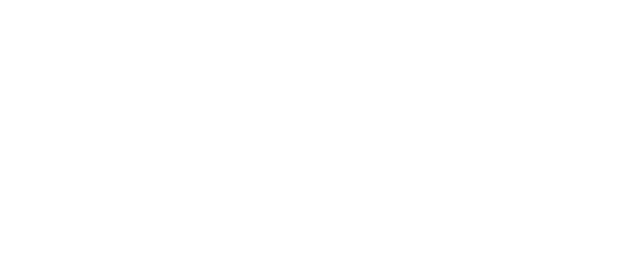
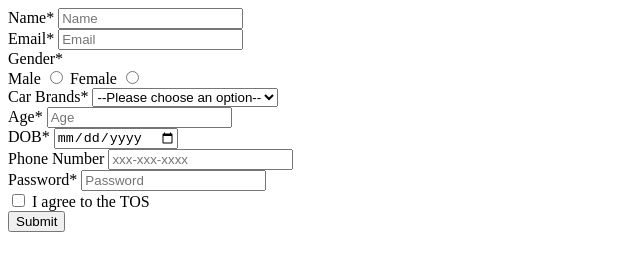
Before and after one commit to acciojob/signup-form-car-Karthiksunkari3, a website: page main.html in a window 1280 px wide. Shown: the whole page, without its empty margins (0-640 px from the left). Drawn offline with Linux system fonts and the light colour scheme.

Commit message:
created a submission

```diff
--- a/main.html
+++ b/main.html
@@ -8,6 +8,56 @@
 
 <body>
 	<!-- the entire body must be written by student -->
+	<form method="POST" action="./script.js">
+  <div>
+    <label for="name">Name*</label>
+    <input type="text" id="name" name="name" placeholder="Name" required>
+  </div>
+  <div>
+    <label for="email">Email*</label>
+    <input type="email" id="email" name="email" placeholder="Email" required>
+  </div>
+  <div>
+    <label>Gender*</label><br>
+    <label for="gender_m">Male</label>
+    <input type="radio" id="gender_m" name="gender" required>
+    <label for="gender_f">Female</label>
+    <input type="radio" id="gender_f" name="gender" required>
+  </div>
+  <div>
+    <label for="cars">Car Brands*</label>
+    <select id="cars" name="cars" required>
+      <option value="" disabled selected>--Please choose an option--</option>
+      <option value="BMW">BMW</option>
+      <option value="Audi">Audi</option>
+      <option value="Mercedez">Mercedez</option>
+    </select>
+  </div>
+  <div>
+    <label for="age">Age*</label>
+    <input type="number" id="age" name="age" placeholder="Age" required>
+  </div>
+  <div>
+    <label for="dob">DOB*</label>
+    <input type="date" id="dob" name="dob" required>
+  </div>
+  <div>
+    <label for="tel">Phone Number</label>
+    <input type="tel" id="tel" name="tel" placeholder="xxx-xxx-xxxx">
+  </div>
+  <div>
+    <label for="password">Password*</label>
+    <input type="password" id="password" name="password" placeholder="Password" required>
+  </div>
+  <div>
+    <input type="checkbox" id="tos" name="tos" required>
+    <label for="tos">I agree to the TOS</label>
+  </div>
+  <div>
+    <button type="submit">Submit</button>
+  </div>
+</form>
+
     <script type="text/javascript" src="./script.js">
 </script>
 
--- a/script.js
+++ b/script.js
@@ -1 +1,24 @@
 //your code here
+<?php
+if ($_SERVER['REQUEST_METHOD'] === 'POST') {
+  // Retrieve form data
+  $name = $_POST['name'];
+  $email = $_POST['email'];
+  $gender = $_POST['gender'];
+  $carBrand = $_POST['cars'];
+  $age = $_POST['age'];
+  $dob = $_POST['dob'];
+  $phoneNumber = $_POST['tel'];
+  $password = $_POST['password'];
+  $tosAgreement = isset($_POST['tos']) ? 'Agreed' : 'Not Agreed';
+
+  // Process the form data (you can add your own logic here)
+  // For example, you can store the data in a database or send it via email
+
+  // Display a success message
+  echo "Form submitted successfully!";
+} else {
+  // Redirect or show an error message if accessed directly without form submission
+  echo "Error: Invalid request!";
+}
+?>
```
